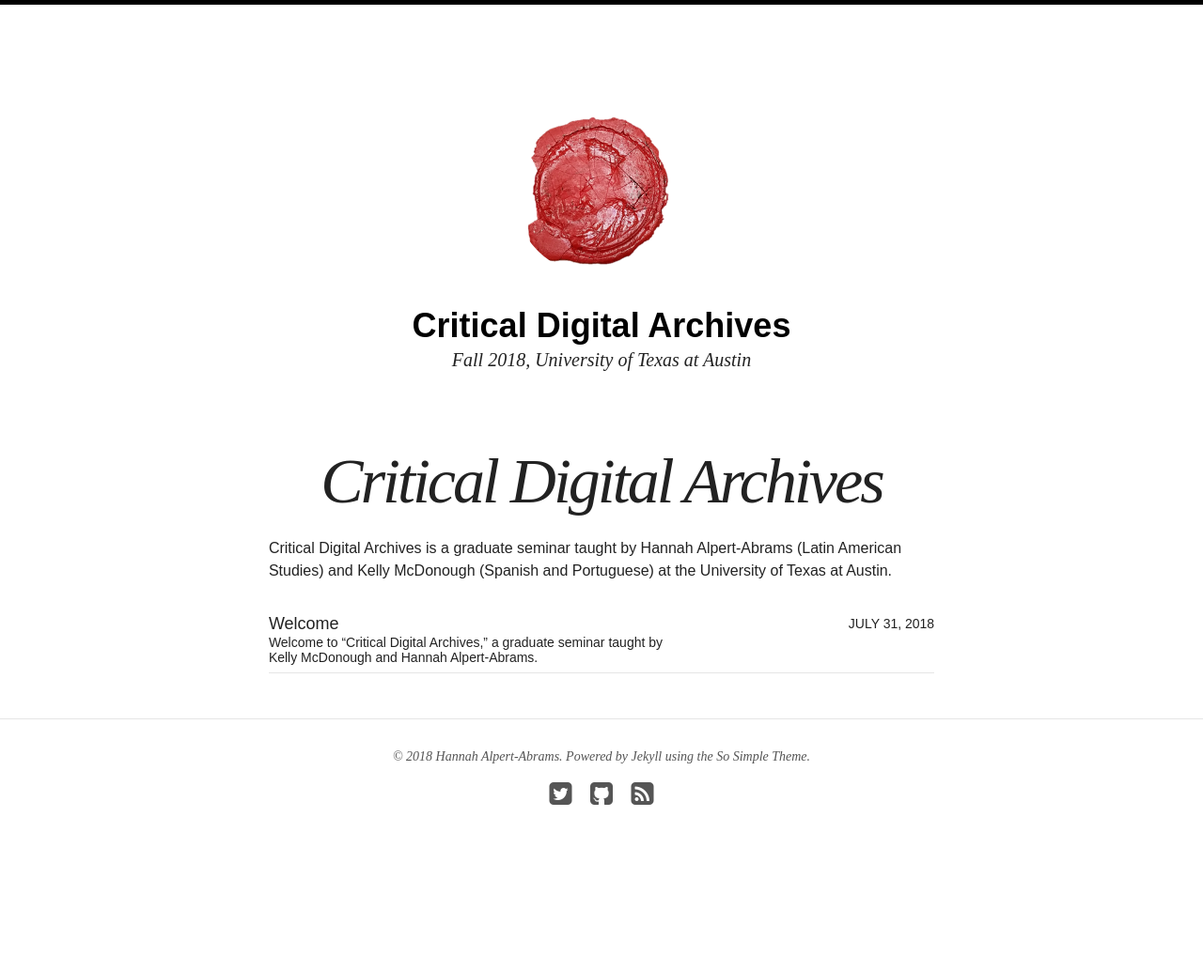
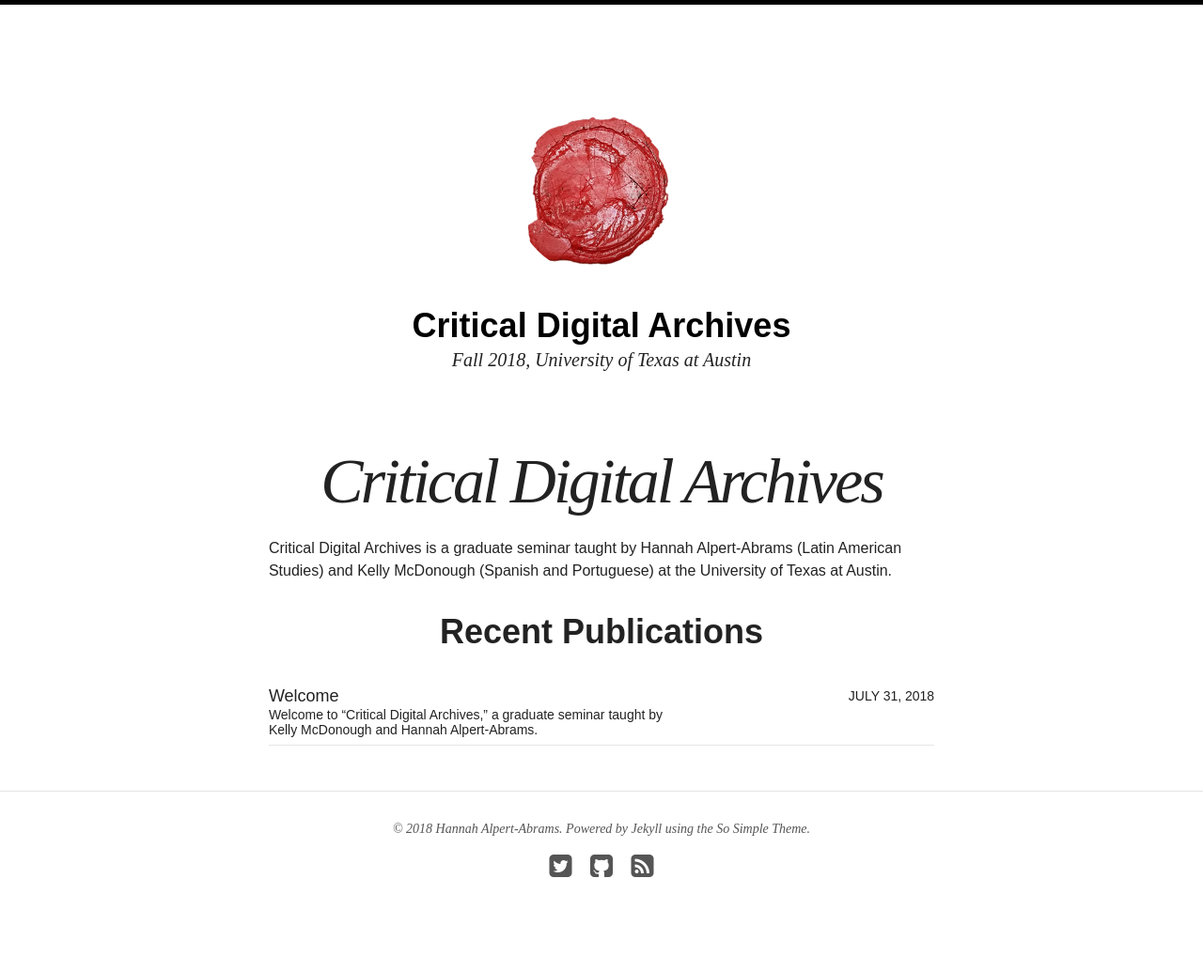
Before and after one commit to pilarvillanueva/criticalarchives, a Jekyll site: the page built from index.html, in a window 1280 px wide. Shown: the whole page at 94% size. Built offline with Jekyll 4.4.1, drawn with Linux system fonts in a browser that asks for light colours; nearby versions of some CDN libraries; before the commit the page ends 957 px from its top, so only the background shows below that.

Commit message:
new heading on index

```diff
--- a/index.html
+++ b/index.html
@@ -7,8 +7,8 @@
 ---
 
 Critical Digital Archives is a graduate seminar taught by Hannah Alpert-Abrams (Latin American Studies) and Kelly McDonough (Spanish and Portuguese) at the University of Texas at Austin.
-<br>
-<br>
+
+<h1 align="center">Recent Publications</h1>
 
 <ul class="post-list">
 {% for post in site.categories.blog limit:5 %}
```
